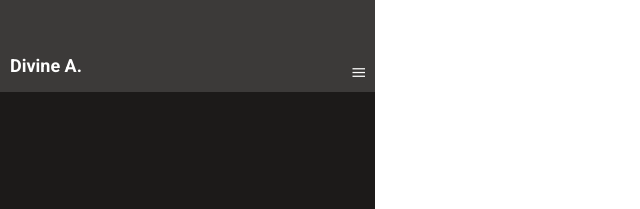
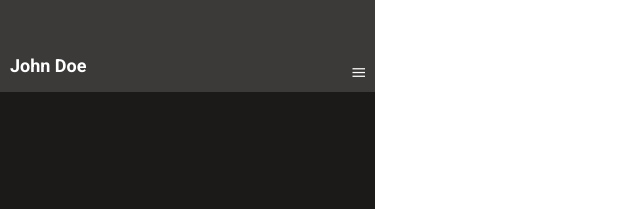
Before and after one commit to Divinity-dev/My-portfolio, a website: page index.html in a window 1280 px wide. Shown: the top 209 px of the page, 0-640 px from the left. Drawn offline with Linux system fonts and the light colour scheme; files whose address does not match are found by name.

Commit message:
html adjustments

```diff
--- a/index.html
+++ b/index.html
@@ -13,7 +13,7 @@
 </head>
 <body>
         <nav>
-        <a href="">Divine A.</a>
+        <a href="">John Doe</a>
         <i class="ion-navicon"></i>
         </nav>
         <header >
```
